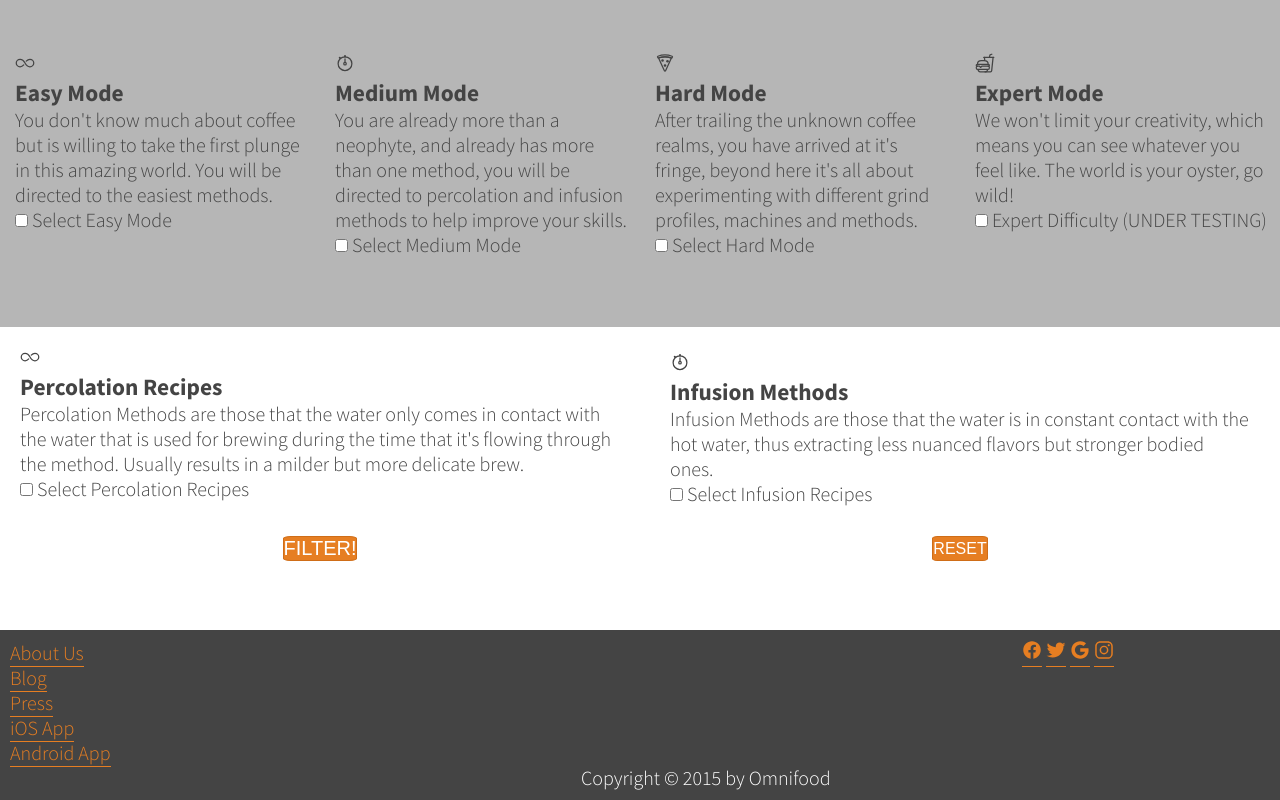
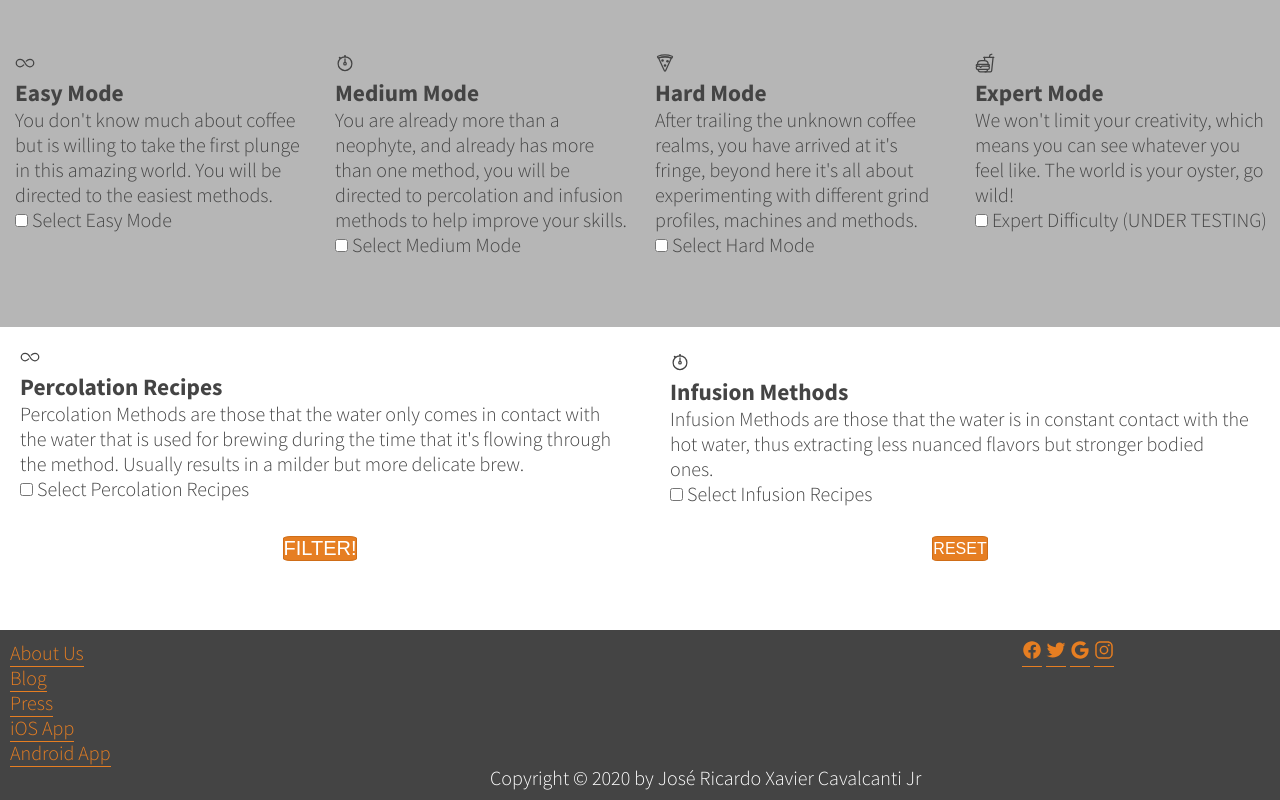
Before and after one commit to jrxcjr/JJ-RECIPES-EMPORIUM, a plain HTML site: page index.html in a window 1280 px wide. Shown: the part 985-1785 px from the top of the page. Drawn offline with nearby package versions, Linux system fonts and the light colour scheme.

Commit message:
copyright change

```diff
--- a/index.html
+++ b/index.html
@@ -145,7 +145,7 @@
            </div>
            <div class="row copyright">
               <p>
-                 Copyright &copy; 2015 by Omnifood
+                 Copyright &copy; 2020 by José Ricardo Xavier Cavalcanti Jr
               </p>
            </div>
         </div>
```
